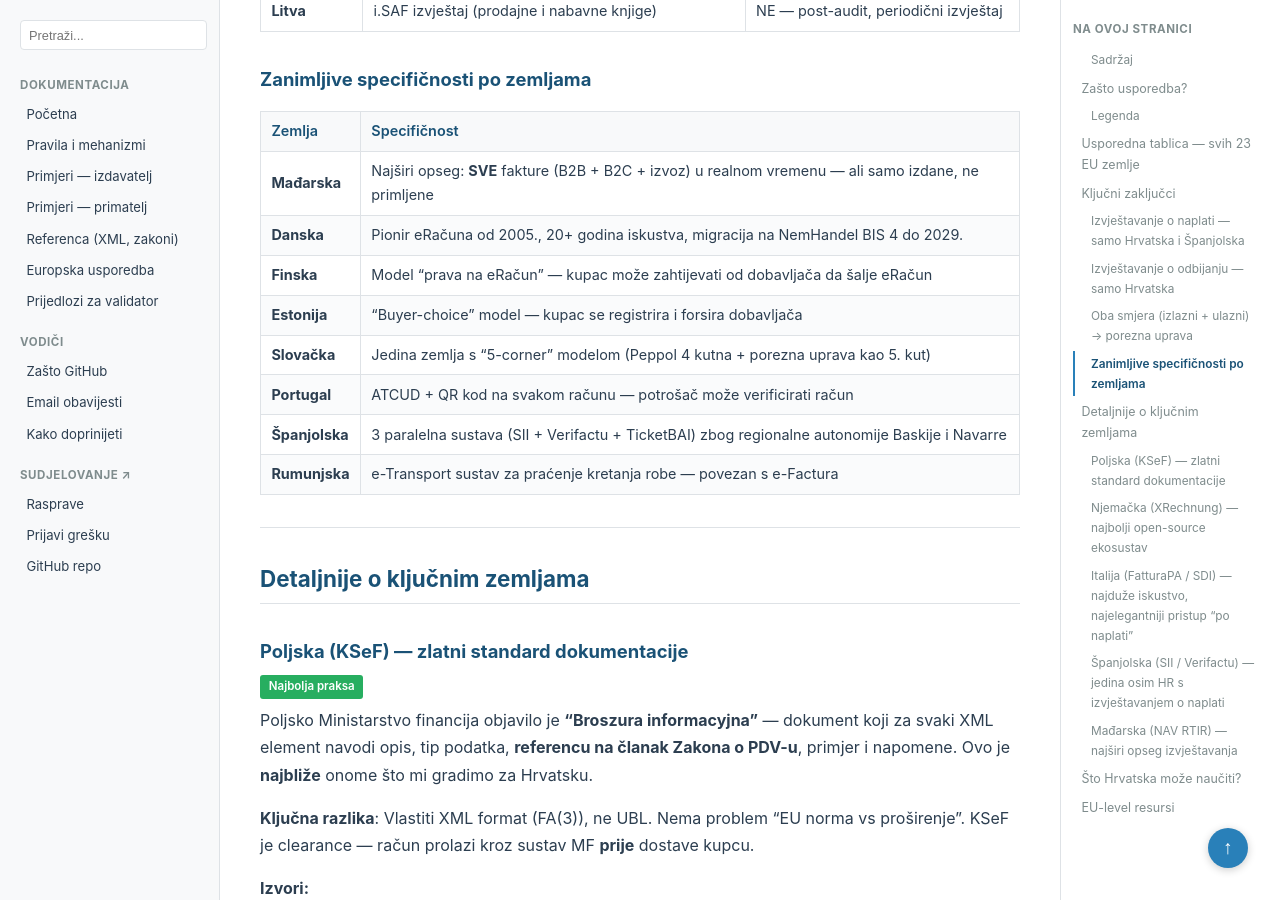
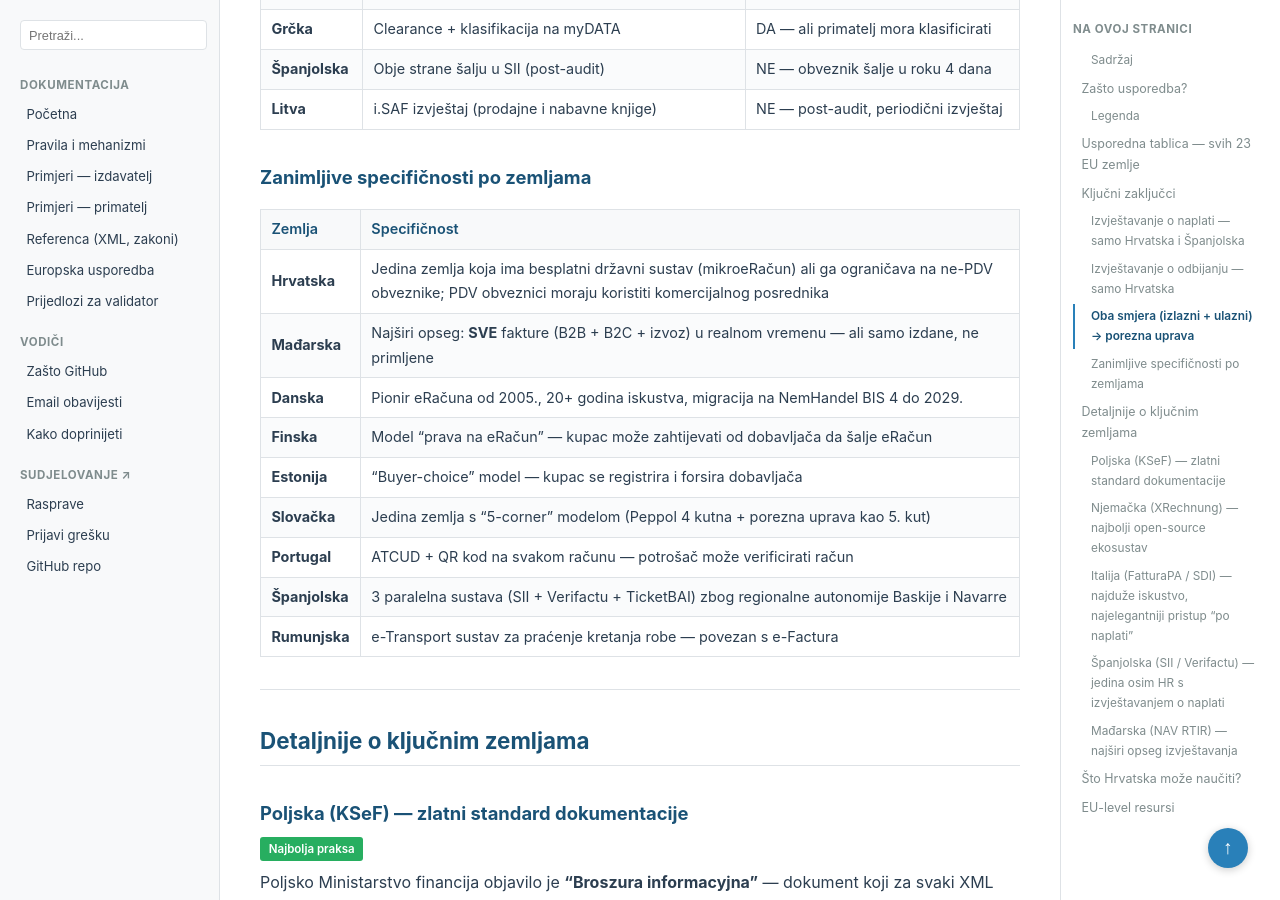
Before and after one commit to dageci/eracun-fiskalizacija-datumi, a Jekyll site: the page built from docs/europska-usporedba.md, in a window 1280 px wide and 900 px high, scrolled down 4131 px. Built offline with Jekyll 4.4.1, drawn with Linux system fonts in a browser that asks for light colours; some of the changed text lies outside the part shown.

Commit message:
dodana napomena o mikroeRačunu u europsku usporedbu

```diff
--- a/docs/europska-usporedba.md
+++ b/docs/europska-usporedba.md
@@ -34,7 +34,7 @@
 
 | Zemlja | Format | Obvezno B2B | Model | Izlazni → PU | Ulazni → PU | Naplata → PU | Nacionalni CIUS |
 |---|---|---|---|---|---|---|---|
-| **Hrvatska** | UBL + HRFISK20Data | 01/2026 | Posrednici + eFiskalizacija | **DA** | **DA** | **DA** (eIzvještavanje) | HR CIUS 2025 |
+| **Hrvatska** | UBL + HRFISK20Data | 01/2026 | Posrednici + eFiskalizacija (mikroeRačun besplatan za ne-PDV obveznike) | **DA** | **DA** | **DA** (eIzvještavanje) | HR CIUS 2025 |
 | **Španjolska** | SII XML / Verifactu | SII: 2017; Verifactu: 01/2026 | Reporting (SII) + Verifactu | **DA** (4 dana) | **DA** (4 dana) | **DA** ("Cobros") | — |
 | **Rumunjska** | RO_CIUS (UBL) | 01/2024 | Clearance (e-Factura) | **DA** | **DA** (automatski) | NE | RO_CIUS |
 | **Poljska** | FA(3) vlastiti | 02/2026 | Clearance (KSeF) | **DA** | **DA** (automatski) | NE | — (vlastiti format) |
@@ -90,6 +90,7 @@
 
 | Zemlja | Specifičnost |
 |---|---|
+| **Hrvatska** | Jedina zemlja koja ima besplatni državni sustav (mikroeRačun) ali ga ograničava na ne-PDV obveznike; PDV obveznici moraju koristiti komercijalnog posrednika |
 | **Mađarska** | Najširi opseg: **SVE** fakture (B2B + B2C + izvoz) u realnom vremenu — ali samo izdane, ne primljene |
 | **Danska** | Pionir eRačuna od 2005., 20+ godina iskustva, migracija na NemHandel BIS 4 do 2029. |
 | **Finska** | Model "prava na eRačun" — kupac može zahtijevati od dobavljača da šalje eRačun |
```
